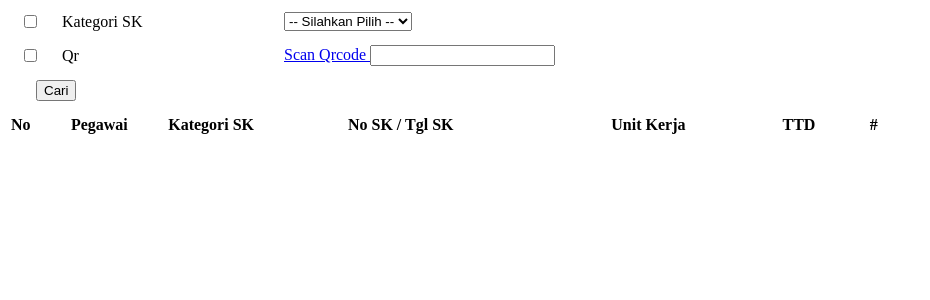
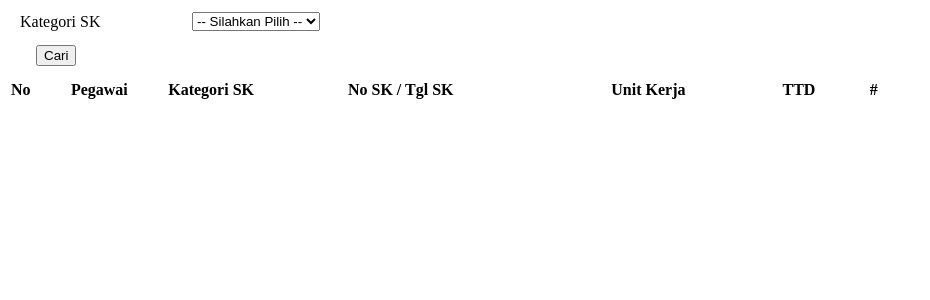
Before and after one commit to PusdatinNFA/simpeg, a PHP site: template application/modules/sk_ds/views/arsip/viewallpegawai.php in a window 1280 px wide. Shown: the top 300 px of the page, without its empty margins (0-930 px from the left). Run offline with PHP 8.4, Linux system fonts and the light colour scheme; the template is opened without the code that fills it, so the values that code supplies are empty.

Commit message:
hidden checkbos

```diff
--- a/application/modules/sk_ds/views/arsip/viewallpegawai.php
+++ b/application/modules/sk_ds/views/arsip/viewallpegawai.php
@@ -8,8 +8,7 @@
                 </style>
                 <table class="filter_pegawai" sborder=0 width='100%' cellpadding="10">
                     <tr>
-                        <td width="20px"><input type="checkbox" name="kategori_cb"></td>
-                        <td width="200px"><label for="example-text-input" class="col-form-label">Kategori SK</label></td>
+                        <td width="150px"><label for="example-text-input" class="col-form-label">Kategori SK</label></td>
                         <td colspan=2>
                             <select name="kategori_sk" id="kategori_sk" class="form-control">
                                 <option value="">-- Silahkan Pilih --</option>
@@ -21,16 +20,6 @@
                                     }
                                 ?>
                             </select>
-                        </td>
-                    </tr>
-                    <tr>
-                        <td width="20px"><input type="checkbox" class="chkqr" name="chkqr"></td>
-                        <td width="200px"><label for="example-text-input" class="col-form-label">Qr</label></td>
-                        <td colspan=2>
-                            <a href="<?php echo base_url(); ?>admin/sk/sk_ds/scanqr" id="linkqr" data-toggle="tooltip" class="btn btn-sm btn-info show-modal" data-original-title="Scan QR"><i class="glyphicon glyphicon-eye-open"></i> Scan Qrcode </a>
-                            <input type="text" id="textqrcode" name="textqrcode" class="form-control">
-
-                        </select>
                         </td>
                     </tr>
                     <tr>
```
